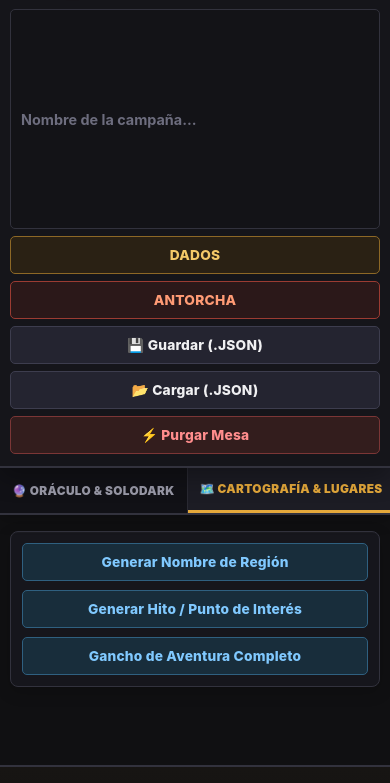
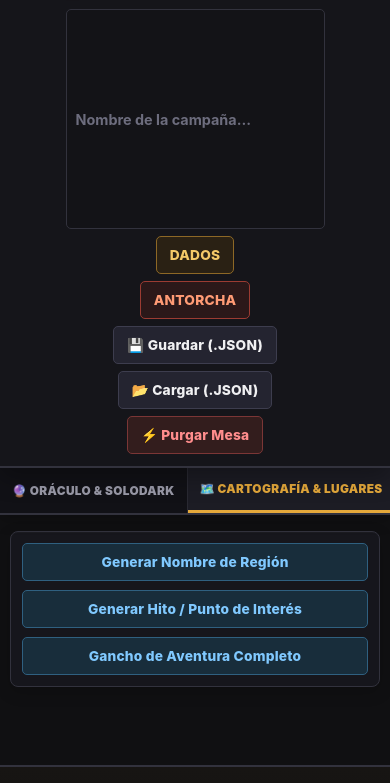
Before and after one commit to movilaram-hub/SDCompanion, a plain HTML site: page index.html in a window 390 px wide. Shown: the part 51-834 px from the top of the page. Drawn offline with Linux system fonts and the light colour scheme.

Commit message:
Update style.css

```diff
--- a/css/style.css
+++ b/css/style.css
@@ -1925,10 +1925,12 @@ textarea::placeholder {
     flex-direction: column;
   }
 
-  .session-controls input[type="text"],
-  .session-controls .btn {
-    width: 100%;
-  }
+  .session-controls input[type="text"] {
+  box-sizing: border-box;
+  height: 34px;
+  min-height: 34px;
+  padding: 4px 9px;
+}
 
   .card-body {
     padding: 11px;
```
